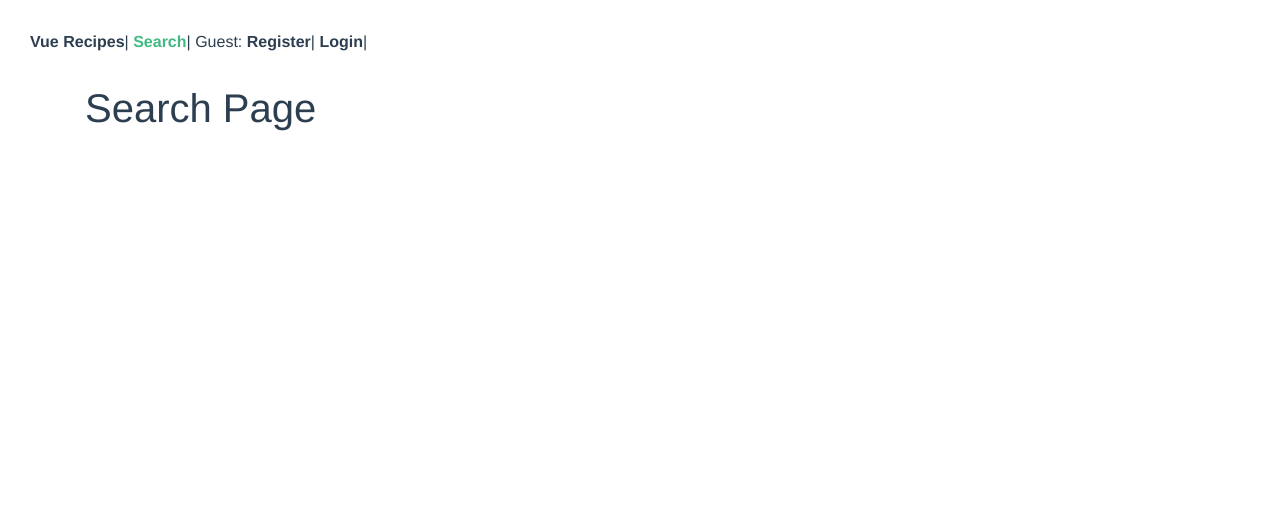
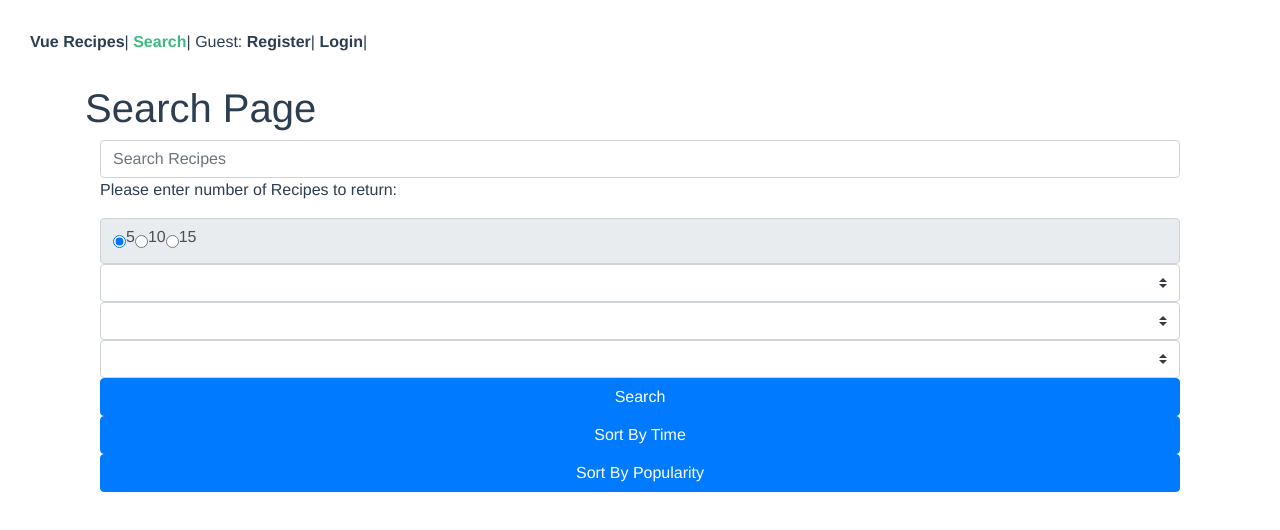
Before and after one commit to Web-Development-Environments-2022/assignment3-3-322888900_324677285, a Vue app: page /#/search in a window 1280 px wide. Shown: the top 530 px of the page. Built offline with nearby package versions, Linux system fonts and the light colour scheme.

Commit message:
with searchpage

```diff
--- a/src/App.vue
+++ b/src/App.vue
@@ -7,7 +7,7 @@
                 <option>Private</option>
                 <option>La Familia</option>
 
-</select>
+      </select>
       <router-link :to="{ name: 'main' }">Vue Recipes</router-link>|
       <router-link :to="{ name: 'search' }">Search</router-link>|
       <span v-if="!$root.store.username">
--- /dev/null
+++ b/src/assets/cuisine.js
@@ -0,0 +1,28 @@
+export default [
+    "African",
+    "American",
+   "British",
+    "Cajun",
+    "Caribbean",
+    "Chinese",
+    "Eastern European",
+    "European",
+    "French",
+    "German",
+    "Greek",
+    "Indian",
+    "Irish",
+    "Italian",
+    "Japanese",
+    "Jewish",
+    "Korean",
+    "Latin American",
+    "Mediterranean",
+    "Mexican",
+   " Middle Eastern",
+    "Nordic",
+    "Southern",
+    "Spanish",
+    "Thai",
+    "Vietnamese"
+]
--- /dev/null
+++ b/src/assets/diets.js
@@ -0,0 +1,13 @@
+export default [
+    "Gluten Free",
+    "Ketogenic",
+    "Vegetarian",
+    "Lacto-Vegetarian",
+    "Ovo-Vegetarian",
+    "Vegan",
+    "Pescetarian",
+    "Paleo",
+    "Primal",
+    "Low FODMAP",
+    "Whole30"
+]
--- /dev/null
+++ b/src/assets/intolerances.js
@@ -0,0 +1,14 @@
+export default [
+    "Dairy",
+    "Egg",
+    "Gluten",
+    "Grain",
+    "Peanut",
+    "Seafood",
+    "Sesame",
+    "Shellfish",
+    "Soy",
+    "Sulfite",
+    "Tree Nut",
+    "Wheat"
+]
--- a/src/main.js
+++ b/src/main.js
@@ -70,6 +70,7 @@ const shared_data = {
   username: localStorage.username,
   login(username) {
     localStorage.setItem("username", username);
+    localStorage.setItem("lastRecipes", JSON.stringify({"recipe1":"","recipe2":"","recipe3":"",}));
     this.username = username;
     console.log("login", this.username);
   },
--- a/src/pages/SearchPage.vue
+++ b/src/pages/SearchPage.vue
@@ -1,5 +1,16 @@
 <template>
   <div class="container">
     <h1 class="title">Search Page</h1>
+    <SearchBar></SearchBar>
   </div>
 </template>
+<script>
+import SearchBar from "../components/SearchBar";
+export default {
+  name: "App",
+  components: {
+    SearchBar
+  },
+  }
+
+  </script>
```
Also changed, not shown: SearchBar.vue (deleted, +0 -15 lines), SearchPage.vue (deleted, +0 -16 lines).
